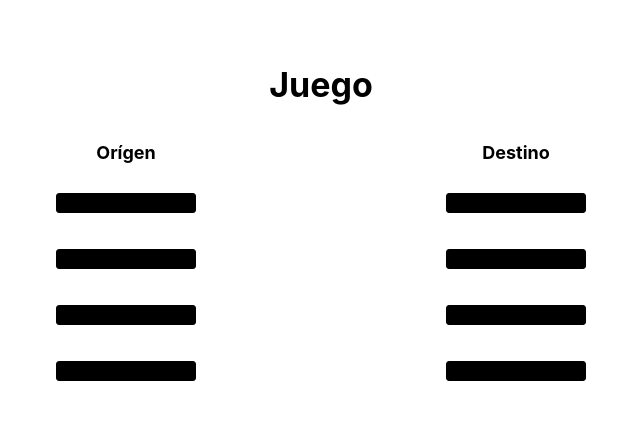
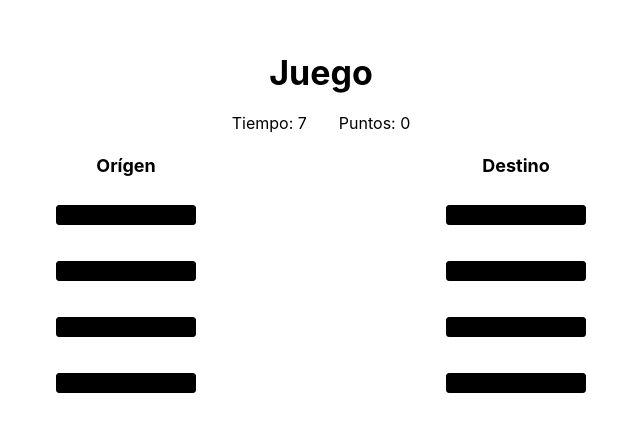
Before and after one commit to mariaperdomom/cableGame, a React (Vite) app: page / in a window 1280 px wide. Shown: the part 173-604 px from the top of the page, without its empty margins (319-959 px from the left). Built offline with nearby package versions, Linux system fonts and the light colour scheme.

Commit message:
Logica de contador

```diff
--- a/index.html
+++ b/index.html
@@ -4,7 +4,7 @@
     <meta charset="UTF-8" />
     <link rel="icon" type="image/svg+xml" href="/assets/cable.jpg" />
     <meta name="viewport" content="width=device-width, initial-scale=1.0" />
-    <title>Expo Hubbel</title>
+    <title>Expo Hubbell</title>
   </head>
   <body>
     <div id="root"></div>
--- a/src/App.tsx
+++ b/src/App.tsx
@@ -16,7 +16,7 @@ const App: React.FC = () => {
   /* const [ submit, setSubmit ] = useState(false); */
 
   return (
-    <Container h={'100vh'} >
+    <Container h={'100vh'} fluid>
       <Center h={'100%'} >
         <Stack gap={'xl'} p={'xl'} justify='center' align='center'>
           { actions === 's' &&
@@ -52,14 +52,13 @@ const App: React.FC = () => {
           }
           { actions === '' &&
             <>
-              <Title order={1} onClick={()=> setActions('end')} style={{cursor: 'pointer'}} ta={'center'}>Juego</Title>
               {/* <CableGame /> */}
               {/* <Canvas /> */}
               {/* <NewCableGame /> */}
               {/* <OtherCableGame /> */}
              {/*  <XCableGame /> */}
              {/* <GeneralGame /> */}
-             <Game />
+             <Game setActions={setActions}/>
             </>
           }
           { actions === 'end' &&
--- a/src/components/Connector.module.css
+++ b/src/components/Connector.module.css
@@ -15,3 +15,16 @@
 body {
     user-select: none;
 }
+
+.pulse {
+    animation: pulse-animation 1s infinite;
+}
+
+@keyframes pulse-animation {
+    0% {
+      box-shadow: 0 0 0 0px rgba(0, 0, 0, 0.2);
+    }
+    100% {
+      box-shadow: 0 0 0 20px rgba(0, 0, 0, 0);
+    }
+  }
--- a/src/components/Game.tsx
+++ b/src/components/Game.tsx
@@ -1,13 +1,19 @@
-import { Box, Group, Stack, Text } from '@mantine/core';
+import { Avatar, Box, Group, Paper, Stack, Text, Title } from '@mantine/core';
 import { useEffect, useRef, useState } from 'react'
 import classes from './Connector.module.css';
+import { useCountDown } from './useCountDown';
 
 interface ConnectorData {
     id: number;
     color: string;
 }
 
-const Game = () => {
+interface Props {
+    setActions: (action: string) => void;
+}
+
+const Game = (props: Props) => {
+    const { setActions } = props;
     const initialConnectors = [
         { id: 1, color: 'red'},
         { id: 2, color: 'blue'},
@@ -23,8 +29,17 @@ const Game = () => {
     const [ctx, setCtx] = useState<CanvasRenderingContext2D | null>(null);
     const positionRef = useRef<{x1: number, y1: number, x2: number, y2: number}>();
     const [initialPosition, setInitialPosition] = useState<{ x: number; y: number } | null>(null);
-    const [isInitialPositionSet, setIsInitialPositionSet] = useState(false);
+    const [isInitialPositionSet, setIsInitialPositionSet] = useState<boolean>(false);
+    const [points, setPoints] = useState<number>(0);
+    const [attempts, setAttempts] = useState<number>(0);
+    const [errorAttempts, setErrorAttempts] = useState<number>(0);
+    const [gameOver, setGameOver] = useState<boolean>(false);
+    const waitTime : number = 3000;
+    const [activeCountDown, setActiveCountDown] = useState<boolean>(false);
+    const countDownOrigin = useCountDown(3, 'origin');
+    const countDownGame = useCountDown(12, 'game');
 
+    //Declaración del canvas para mostrar las líneas de conección
     useEffect(() => {
         const canvas = document.getElementById('canvasGame') as HTMLCanvasElement;
         const ctx = canvas.getContext('2d');
@@ -32,18 +47,53 @@ const Game = () => {
         setCtx(ctx);
     }, []);
 
+    //Se declara los 3 segundos en los que el usuario puede ver los colores verdaderos antes de ocultarlos
     useEffect(() => {
         setTimeout(() => {
             setShowColor(false);
-        },3000)
+            setActiveCountDown(true);
+        },waitTime)
     }, []);
+
+    //Muestra las lineas trazadas de los cables ya conectados
+    useEffect(() => {
+        if (ctx) {
+            ctx.clearRect(0, 0, canvas!.width, canvas!.height);
+            cables.forEach((cable) => {
+                ctx.beginPath();
+                ctx.moveTo(cable.x1, cable.y1);
+                ctx.lineTo(cable.x2, cable.y2);
+                ctx.lineWidth = 5;
+                ctx.strokeStyle = cable.color;
+                ctx.stroke();
+            });
+        }
+    }, [cables, ctx]);
+
+    /* const countDown = (time: number) => {
+        const {seconds} = useCountDown(time);
+        return seconds;
+    } */
 
     // Maneja la conexión de un conector de origen a destino
     const handleConnect = (originId: number, destinationId: number, x1: number, y1: number, x2: number, y2: number, color: string) => {
+        setAttempts(attempts + 1);
+        if(errorAttempts < 5){
+            if(originId === destinationId) {
                 setCables([...cables, { originId, destinationId, x1, y1, x2, y2, color }]);
-        if(originId !== destinationId) {
+                setPoints(points + 10);
+                if(cables.length === 4) {
+                    setGameOver(true);
+                }
+            } else {
+                setErrorAttempts(errorAttempts + 1);
+            }
+        } else {
+            setGameOver(true);
+        }
+        /* if(originId !== destinationId) {
             setCables(cables.filter((cable, index) => index === cables.length - 1))
-        }
+        } */
     };
 
     // Función para barajar los conectores de destino
@@ -56,6 +106,7 @@ const Game = () => {
         return cables.find((cable) => cable.originId === connectorId && cable.destinationId === connectorId);
     };
 
+    //Muestra una linea de conección en el canvas mientras se mueve el mouse
     const handleMouseMove = (e: React.MouseEvent<Element, MouseEvent>) => {
         if (canvas && ctx && initialPosition && isInitialPositionSet) {
             ctx.clearRect(0, 0, canvas.width, canvas.height);
@@ -71,6 +122,7 @@ const Game = () => {
         }
     };
 
+    //Maneja el control de la posición de los elementos seleccionados para poder obtener las coordenadas
     const handleCanvasClick = (e: React.MouseEvent<Element, MouseEvent>) => {
         if (canvas && ctx) {
             setIsInitialPositionSet(!isInitialPositionSet);
@@ -81,6 +133,7 @@ const Game = () => {
         }
     };
 
+    //Obtención de la data de origin
     const origin = (e: React.MouseEvent<HTMLDivElement>, originId: number) => {
         const x = e.nativeEvent.clientX;
         const y = e.nativeEvent.clientY;
@@ -94,7 +147,8 @@ const Game = () => {
         }
     }
 
-    const destination = (e: React.MouseEvent<HTMLDivElement>, destineId: number, color: string) => {
+    //Obtención de la data de destino
+    const destination = (e: React.MouseEvent<HTMLDivElement>, destinationId: number, color: string) => {
         const x = e.nativeEvent.clientX;
         const y = e.nativeEvent.clientY;
         if(canvas && ctx) {
@@ -105,26 +159,33 @@ const Game = () => {
             if (lastPosition) {
                 positionRef.current = { ...positionRef.current, x1: lastPosition.x1, y1: lastPosition.y1, x2: canvasX, y2: canvasY };
                 handleCanvasClick(e);
-                handleConnect(originId, destineId, lastPosition.x1, lastPosition.y1, canvasX, canvasY, color);
+                handleConnect(originId, destinationId, lastPosition.x1, lastPosition.y1, canvasX, canvasY, color);
             }
         }
     }
 
-    useEffect(() => {
-        if (ctx) {
-            ctx.clearRect(0, 0, canvas!.width, canvas!.height);
-            cables.forEach((cable) => {
-            ctx.beginPath();
-            ctx.moveTo(cable.x1, cable.y1);
-            ctx.lineTo(cable.x2, cable.y2);
-            ctx.lineWidth = 5;
-            ctx.strokeStyle = cable.color;
-            ctx.stroke();
-            });
+    return (
+        <Stack>
+            <Title order={1} onClick={()=> setActions('end')} style={{cursor: 'pointer'}} ta={'center'}>Juego</Title>
+            <Group justify='center' align='center' gap={'xl'}>
+                <Paper radius={'md'}>
+                    Tiempo: {activeCountDown ? countDownGame.seconds : '10' }
+                </Paper>
+                <Paper radius={'md'}>
+                    Puntos: {points}
+                </Paper>
+            </Group>
+            {showColor &&
+                <Group justify='center'>
+                    <Avatar
+                        radius="xl"
+                        size="lg"
+                        src={null}
+                        className={classes.pulse}
+                        style={{position: 'absolute', top: '55vh'}}
+                    >{countDownOrigin.seconds}</Avatar>
+                </Group>
             }
-    }, [cables, ctx]);
-
-    return (
             <Group justify='space-between' gap={0} /* w={'35vw'} */>
                 <Stack mr={-10}>
                     <Text fz={'h4'} ta={'center'} fw={'bold'}>Orígen</Text>
@@ -174,7 +235,7 @@ const Game = () => {
                                 alignItems: 'center',
                                 justifyContent: 'center',
                                 border: '1px solid black',
-                            cursor: isConnected(connector.id) ? 'not-allowed' : 'pointer',
+                                cursor: (isConnected(connector.id) || !isInitialPositionSet) ? 'not-allowed' : 'pointer',
                                 /* zIndex: 1000 */
                             }}
                             onClick={(e) => destination(e, connector.id, connector.color)}
@@ -183,6 +244,7 @@ const Game = () => {
                     ))}
                 </Stack>
             </Group>
+        </Stack>
     )
 }
 
--- /dev/null
+++ b/src/components/useCountDown.ts
@@ -0,0 +1,26 @@
+import { useEffect } from 'react';
+import { useCounter, useInterval } from '@mantine/hooks';
+
+export const useCountDown = (secondsToCount: number, id: string, onFinishedCountDown?: () => void) => {
+	const [seconds, { decrement, reset }] = useCounter(secondsToCount, { min: 0 });
+	const interval = useInterval(() => decrement(), 1000);
+
+	useEffect(() => {
+		interval.start();
+		return interval.stop;
+	}, []);
+
+	useEffect(() => {
+		if (seconds <= 0) {
+			interval.stop();
+			if (onFinishedCountDown) onFinishedCountDown();
+		}
+	}, [seconds, id]);
+
+	const restore = () => {
+		reset();
+		interval.stop();
+		interval.start();
+	};
+	return { seconds, restore };
+};
```
Lines whose indentation alone changed are shown as unchanged.
